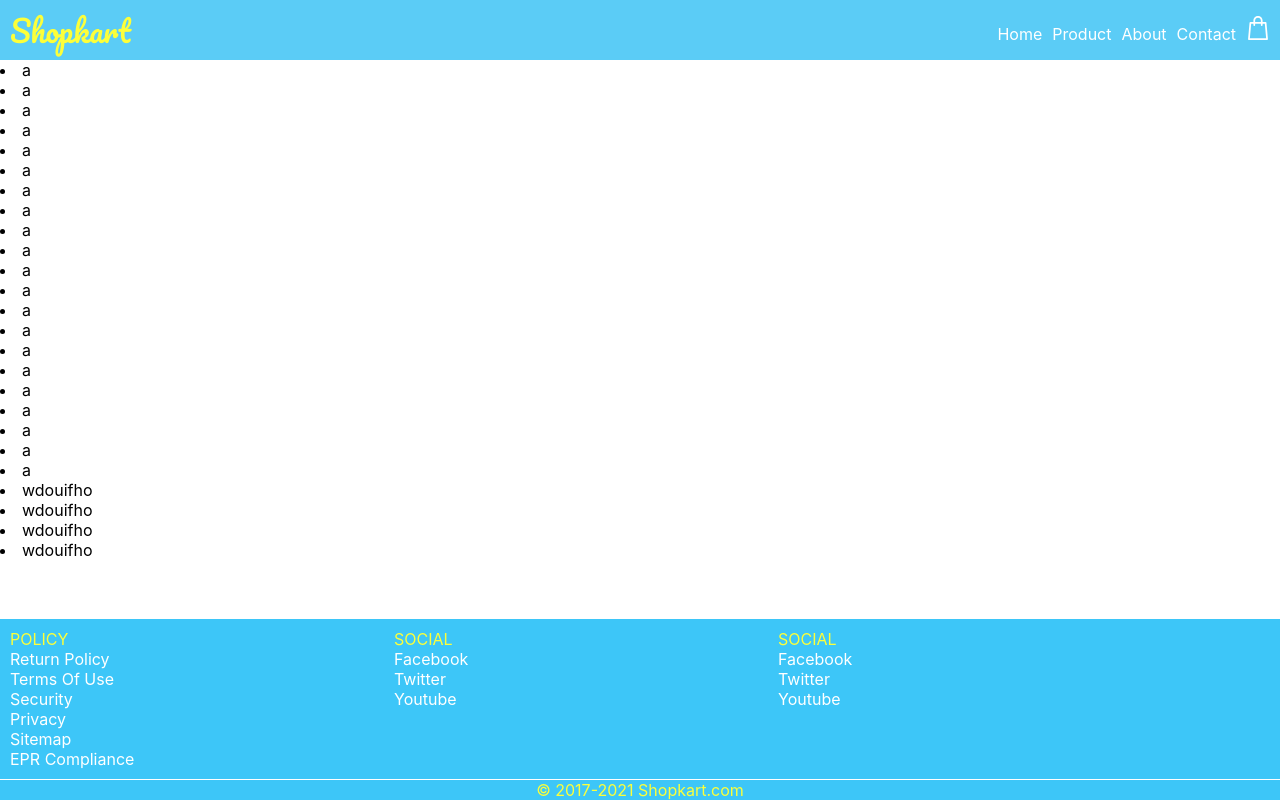
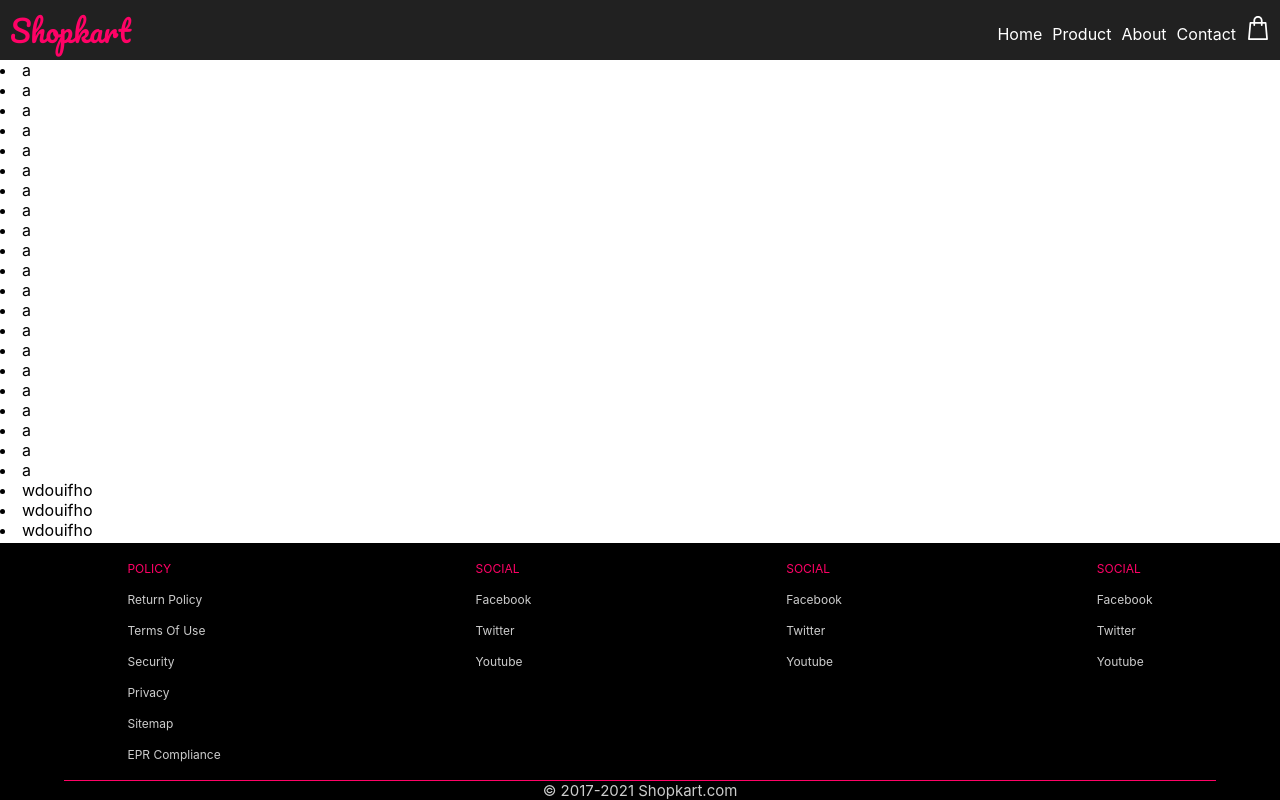
Before and after one commit to Harshay-Narayan/responsive-ecommerce, a React (Create React App) app: page / in a window 1280 px wide. Built offline with nearby package versions, Linux system fonts and the light colour scheme.

Commit message:
footer finalized and theme updated

```diff
--- a/src/components/Footer.js
+++ b/src/components/Footer.js
@@ -5,8 +5,8 @@ const Footer = () => {
   return (
     <footer className={classes.footer}>
       <div className={classes["left-section"]}>
+        <p className={classes["list-heading"]}>policy</p>
         <ul>
-          <li className={classes["list-heading"]}>POLICY</li>
           <li>Return Policy</li>
           <li>Terms Of Use</li>
           <li>Security</li>
@@ -14,27 +14,36 @@ const Footer = () => {
           <li>Sitemap</li>
           <li>EPR Compliance</li>
         </ul>
-      </div><div className={classes["middle-section"]}>
+      </div>
+      <div className={classes["middle-section"]}>
+        <p className={classes["list-heading"]}>social</p>
         <ul>
-          <li className={classes["list-heading"]}>SOCIAL</li>
-          <li>Facebook</li>
-          <li>Twitter</li>
-          <li>Youtube</li>
-        </ul>
-      </div><div className={classes["right-section"]}>
-        <ul>
-          <li className={classes["list-heading"]}>SOCIAL</li>
           <li>Facebook</li>
           <li>Twitter</li>
           <li>Youtube</li>
         </ul>
       </div>
-     <div className={classes.line}></div><div className={classes.foot}>
+      <div className={classes["right-section"]}>
+        <p className={classes["list-heading"]}>social</p>
         <ul>
-          <li className={classes["list-heading"]}>&copy; 2017-2021 Shopkart.com</li>
+          <li>Facebook</li>
+          <li>Twitter</li>
+          <li>Youtube</li>
         </ul>
       </div>
+      <div className={classes["right-section"]}>
+        <p className={classes["list-heading"]}>social</p>
+        <ul>
+          <li>Facebook</li>
+          <li>Twitter</li>
+          <li>Youtube</li>
+        </ul>
+      </div>
+      <div className={classes.line}></div>
+
+      <div className={classes.foot}>&copy; 2017-2021 Shopkart.com</div>
     </footer>
+
   );
 };
 
--- a/src/components/Footer.module.css
+++ b/src/components/Footer.module.css
@@ -1,74 +1,81 @@
 .footer {
-  color: white;
+  color: #ccc;
   display: flex;
   flex-wrap: wrap;
-  width: 100%;
+  background-color: black;
+  justify-content: space-around;
   position: fixed;
   bottom: 0;
+
 }
 
 .left-section {
-  flex: 30%;
-  display: flex;
-  background-color: #3dc6f8;
   padding: 10px;
+  font-size: 12px;
+
 }
 
 .middle-section {
-  flex: 30%;
-  display: flex;
-  background-color: #3dc6f8;
   padding: 10px;
+  font-size: 12px;
 }
 
 .right-section {
-  flex: 40%;
-  display: flex;
   padding: 10px;
-  background-color: #3dc6f8;
+  font-size: 12px;
 }
 
 .foot {
-  flex: 100%;
-  display: flex;
-  justify-content: center;
-  background-color: #3dc6f8;
+  /* color: red; */
+  font-size: 15px;
 }
 
 .footer li {
   list-style-type: none;
 }
 
+.footer .left-section li,
+.footer .right-section li,
+.footer .middle-section li{
+  padding: 8px;
+}
+
 .footer li:hover {
   cursor: pointer;
+  transform: translateX(2px);
+  color: #FF0266;
 }
 
-.footer li.list-heading {
-  cursor: default;
-  color: rgb(252, 255, 58);
+.footer li:active{
+  color: #ccc;
 }
 
-.line{
+.list-heading{
+  padding: 8px;
+  cursor: default;
+  text-transform: uppercase;
+  color: #FF0266;
+}
+
+.line {
+
   height: 1px;
-    width: 100vw;
-    background-color: white;
+  width: 90vw;
+  background-color: #FF0266;
   border: none;
 }
-
- @media screen and (max-width:600px) {
- .footer{
+/*
+@media screen and (max-width: 600px) {
+  .footer {
     flex-direction: column;
   }
- .left-section{
-
+  .left-section {
     justify-content: center;
   }
- .middle-section{
-
+  .middle-section {
     justify-content: center;
   }
- .right-section{
-
+  .right-section {
     justify-content: center;
   }
-}
+} */
--- a/src/components/UI/NavBar.module.css
+++ b/src/components/UI/NavBar.module.css
@@ -1,7 +1,7 @@
 @import url('https://fonts.googleapis.com/css2?family=Pacifico&display=swap');
 
 .navbar{
-    background-color: #5bccf6;
+    background-color: #212121;
     color:white;
     height: 60px;
     display: flex;
@@ -63,7 +63,7 @@ padding-left: 10px;
 .logo-text{
     font-family: 'Pacifico', cursive;
     font-size: 30px;
-    color: rgb(252, 255, 58);
+    color:  #FF0266;
 }
 
 
@@ -82,7 +82,7 @@ padding-left: 10px;
         position: absolute;
         top: 60px;
         width: 100%;
-        background-color:#a4e7ffea;
+        background-color:#212121cb;
         display: flex;
         flex-direction: column;
         /* justify-content: center; */
```
Also changed, not shown: src/App.css (line endings or trailing spaces), src/index.css (line endings or trailing spaces). Lines whose indentation alone changed are shown as unchanged.
